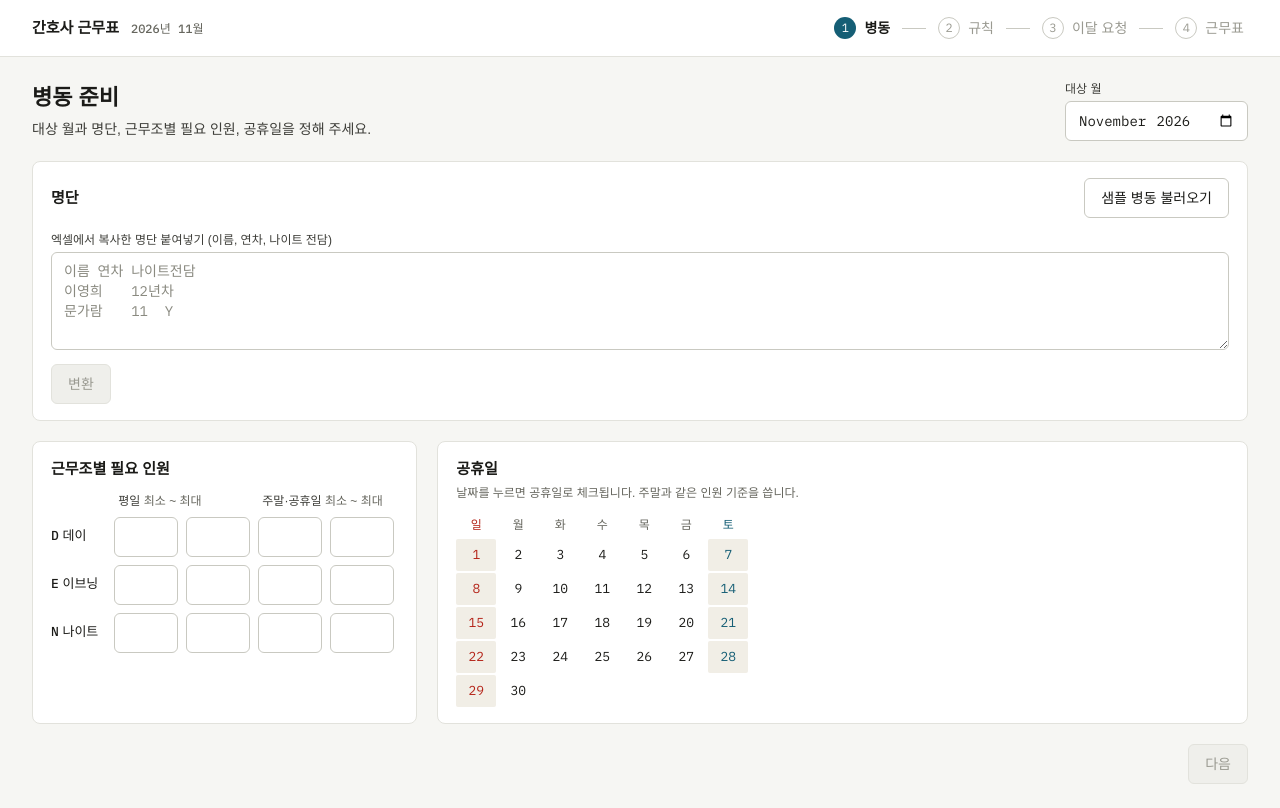
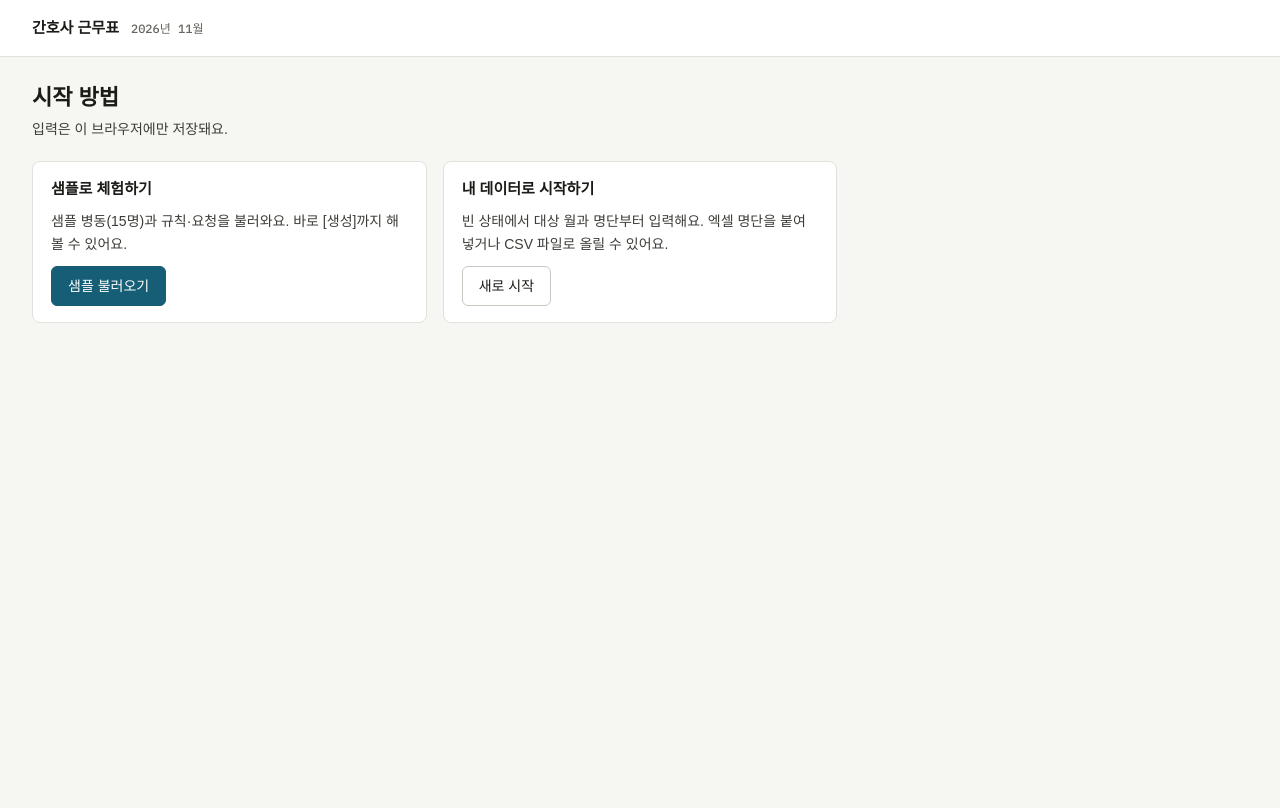
Before and after one commit to yhk1059/Scheduling_AI, a Next.js app: page /app in a window 1280 px wide. Built offline with nearby package versions, Linux system fonts and the light colour scheme; a web font is replaced by a local one.

Commit message:
feat: add app entry choice, sample overwrite confirm, roster CSV upload

```diff
--- a/components/AppShell.tsx
+++ b/components/AppShell.tsx
@@ -1,7 +1,10 @@
 "use client";
+
+import { useState } from "react";
 
 import { useAppStore } from "@/lib/store";
 
+import EntryStep from "./EntryStep";
 import RulesStep from "./RulesStep";
 import ScheduleStep from "./ScheduleStep";
 import Stepper from "./Stepper";
@@ -16,6 +19,8 @@ export default function AppShell() {
   const storageAvailable = useAppStore((s) => s.storageAvailable);
   const resetNotice = useAppStore((s) => s.resetNotice);
   const dismissResetNotice = useAppStore((s) => s.dismissResetNotice);
+  // /app에 들어올 때마다 시작 방법을 고른다(저장하지 않는다)
+  const [entered, setEntered] = useState(false);
 
   return (
     <div className="flex flex-1 flex-col">
@@ -30,7 +35,7 @@ export default function AppShell() {
               {nurseCount > 0 && <> · 로테이션 {nurseCount}명</>}
             </span>
           </div>
-          <Stepper current={step} onSelect={setStep} />
+          {entered && <Stepper current={step} onSelect={setStep} />}
         </div>
       </header>
 
@@ -52,7 +57,9 @@ export default function AppShell() {
           </div>
         )}
 
-        {step === 1 ? (
+        {!entered ? (
+          <EntryStep onDone={() => setEntered(true)} />
+        ) : step === 1 ? (
           <WardStep />
         ) : step === 2 ? (
           <RulesStep key="ward" scope="ward" />
--- /dev/null
+++ b/components/EntryStep.tsx
@@ -0,0 +1,74 @@
+"use client";
+
+import { useAppStore } from "@/lib/store";
+
+import { STEPS } from "./Stepper";
+import { ui } from "./ui";
+
+export const OVERWRITE_MESSAGE = "지금까지 입력한 명단, 규칙, 요청, 근무표가 지워져요. 계속할까요?";
+
+export default function EntryStep({ onDone }: { onDone: () => void }) {
+  const hasInput = useAppStore((s) => s.hasInput());
+  const step = useAppStore((s) => s.step);
+  const nurseCount = useAppStore((s) => s.nurses.length);
+  const loadSample = useAppStore((s) => s.loadSample);
+  const reset = useAppStore((s) => s.reset);
+  const setStep = useAppStore((s) => s.setStep);
+
+  const start = (load: () => void) => {
+    if (hasInput && !window.confirm(OVERWRITE_MESSAGE)) return;
+    load();
+    setStep(1);
+    onDone();
+  };
+
+  const options = [
+    ...(hasInput
+      ? [
+          {
+            title: "이어서 하기",
+            body: `저장된 입력으로 돌아가요. ${STEPS.find((s) => s.step === step)?.label} 단계${nurseCount > 0 ? ` · 명단 ${nurseCount}명` : ""}`,
+            action: "이어서 하기",
+            onClick: onDone,
+          },
+        ]
+      : []),
+    {
+      title: "샘플로 체험하기",
+      body: "샘플 병동(15명)과 규칙·요청을 불러와요. 바로 [생성]까지 해 볼 수 있어요.",
+      action: "샘플 불러오기",
+      onClick: () => start(loadSample),
+    },
+    {
+      title: "내 데이터로 시작하기",
+      body: "빈 상태에서 대상 월과 명단부터 입력해요. 엑셀 명단을 붙여넣거나 CSV 파일로 올릴 수 있어요.",
+      action: "새로 시작",
+      onClick: () => start(reset),
+    },
+  ];
+
+  return (
+    <div className="flex flex-col gap-5">
+      <div className="flex flex-col gap-1">
+        <h1 className="text-[22px] font-semibold text-[#1B1B18]">시작 방법</h1>
+        <p className="text-sm leading-relaxed text-[#3D3D38]">
+          입력은 이 브라우저에만 저장돼요.
+          {hasInput && " 샘플이나 새로 시작을 고르면 저장된 입력이 지워져요."}
+        </p>
+      </div>
+      <div className="grid grid-cols-3 gap-4">
+        {options.map((o, i) => (
+          <section key={o.title} className={`${ui.card} flex flex-col gap-2.5`}>
+            <h2 className={ui.cardTitle}>{o.title}</h2>
+            <p className="flex-1 text-sm leading-relaxed text-[#3D3D38]">{o.body}</p>
+            <div>
+              <button type="button" onClick={o.onClick} className={i === 0 ? ui.primary : ui.secondary}>
+                {o.action}
+              </button>
+            </div>
+          </section>
+        ))}
+      </div>
+    </div>
+  );
+}
--- a/components/Stepper.tsx
+++ b/components/Stepper.tsx
@@ -1,6 +1,6 @@
 import type { Step } from "@/lib/store";
 
-const STEPS: { step: Step; label: string }[] = [
+export const STEPS: { step: Step; label: string }[] = [
   { step: 1, label: "병동" },
   { step: 2, label: "규칙" },
   { step: 3, label: "이달 요청" },
--- a/components/WardStep.tsx
+++ b/components/WardStep.tsx
@@ -2,11 +2,12 @@
 
 import { useMemo, useState } from "react";
 
-import { buildRoster, mapHeaders, parseDelimited } from "@/lib/roster-import";
+import { buildRoster, decodeText, mapHeaders, parseDelimited } from "@/lib/roster-import";
 import { useAppStore } from "@/lib/store";
 import type { Nurse } from "@/lib/types.gen";
 
 import CoverageForm, { type CoverageDrafts, hasCoverageError } from "./CoverageForm";
+import { OVERWRITE_MESSAGE } from "./EntryStep";
 import HolidayCalendar from "./HolidayCalendar";
 import RosterEditor, { type RosterDraft } from "./RosterEditor";
 import { ui } from "./ui";
@@ -59,9 +60,19 @@ export default function WardStep() {
   };
 
   const onLoadSample = () => {
+    if (useAppStore.getState().hasInput() && !window.confirm(OVERWRITE_MESSAGE)) return;
     loadSample();
     setDraft(draftFromNurses(useAppStore.getState().nurses));
     setCoverageDrafts({});
+  };
+
+  const onUpload = async (e: React.ChangeEvent<HTMLInputElement>) => {
+    const file = e.target.files?.[0];
+    e.target.value = ""; // 같은 파일을 다시 골라도 반영되게
+    if (!file) return;
+    const content = decodeText(await file.arrayBuffer());
+    setText(content);
+    updateDraft(draftFromText(content));
   };
 
   const canProceed = nurses.length > 0 && roster?.errors.length === 0 && !hasCoverageError(coverageDrafts);
@@ -107,7 +118,7 @@ export default function WardStep() {
             className={`${ui.input} h-auto py-2 font-mono`}
           />
         </label>
-        <div>
+        <div className="flex items-center gap-2">
           <button
             type="button"
             disabled={text.trim() === ""}
@@ -116,6 +127,10 @@ export default function WardStep() {
           >
             변환
           </button>
+          <label className={`${ui.secondary} cursor-pointer focus-within:outline-2 focus-within:outline-[#155E75]`}>
+            CSV 파일 올리기
+            <input type="file" accept=".csv,.tsv,.txt,text/csv" onChange={(e) => void onUpload(e)} className="sr-only" />
+          </label>
         </div>
         {draft && roster && <RosterEditor draft={draft} errors={roster.errors} onChange={updateDraft} />}
         {orphanCount > 0 && (
```
